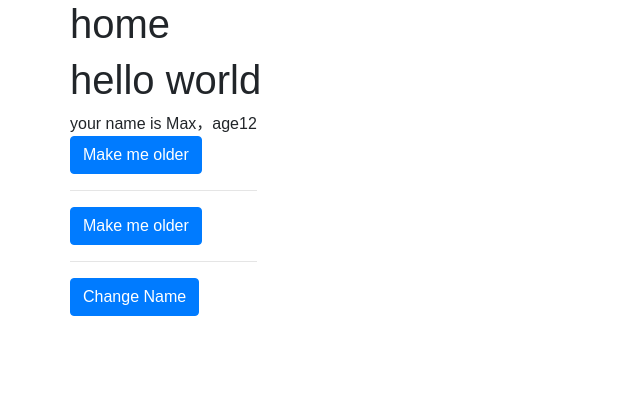
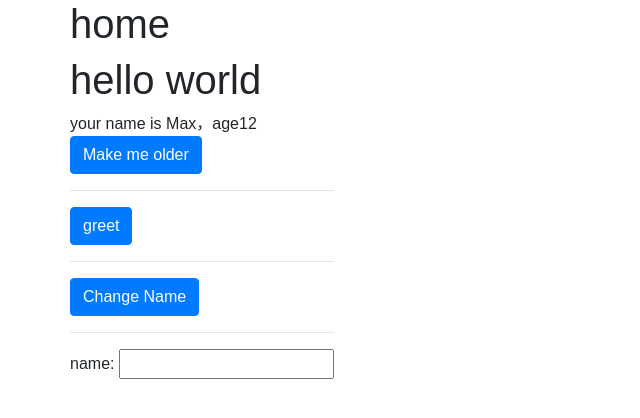
Before and after one commit to liweili50/react-practice, a React app: page / in a window 1280 px wide. Shown: the top 418 px of the page, without its empty margins (0-640 px from the left). Built offline with nearby package versions, Linux system fonts and the light colour scheme.

Commit message:
双向绑定

```diff
--- a/src/components/Home.js
+++ b/src/components/Home.js
@@ -5,11 +5,13 @@ export default class Home extends Component {
     super(props);
     this.state = {
       age: props.initalAge,
-      linkName: 'I am a new Name'
+      linkName: 'I am a new Name',
+      inputValue: ''
     }
     this.onMarkOlder = this.onMarkOlder.bind(this);
     this.handleGreet = this.handleGreet.bind(this);
-    this.handleChangeName = this.handleChangeName.bind(this)
+    this.handleChangeName = this.handleChangeName.bind(this);
+    this.handleChangeInput = this.handleChangeInput.bind(this)
   }
   onMarkOlder() {
     this.setState({
@@ -22,6 +24,10 @@ export default class Home extends Component {
   handleChangeName() {
     this.props.changeName(this.state.linkName)
   }
+  handleChangeInput(event) {
+    this.setState({inputValue: event.target.value});
+    this.props.changeName(this.state.inputValue)
+  }
   render() {
     console.log(this.props)
     return (
@@ -31,9 +37,12 @@ export default class Home extends Component {
               <div>your name is {this.props.name}，age{this.state.age}</div>
               <button onClick={this.onMarkOlder} className="btn btn-primary">Make me older</button>
               <hr />
-              <button onClick={this.handleGreet} className="btn btn-primary">Make me older</button>
+              <button onClick={this.handleGreet} className="btn btn-primary">greet</button>
               <hr />
               <button onClick={this.handleChangeName} className="btn btn-primary">Change Name</button>
+              <hr />
+              <p>{this.state.inputValue}</p>
+              <label> name: <input type="text" value={this.state.inputValue} onChange={this.handleChangeInput} /></label>
             </div>
           </div>
         </div>
```
